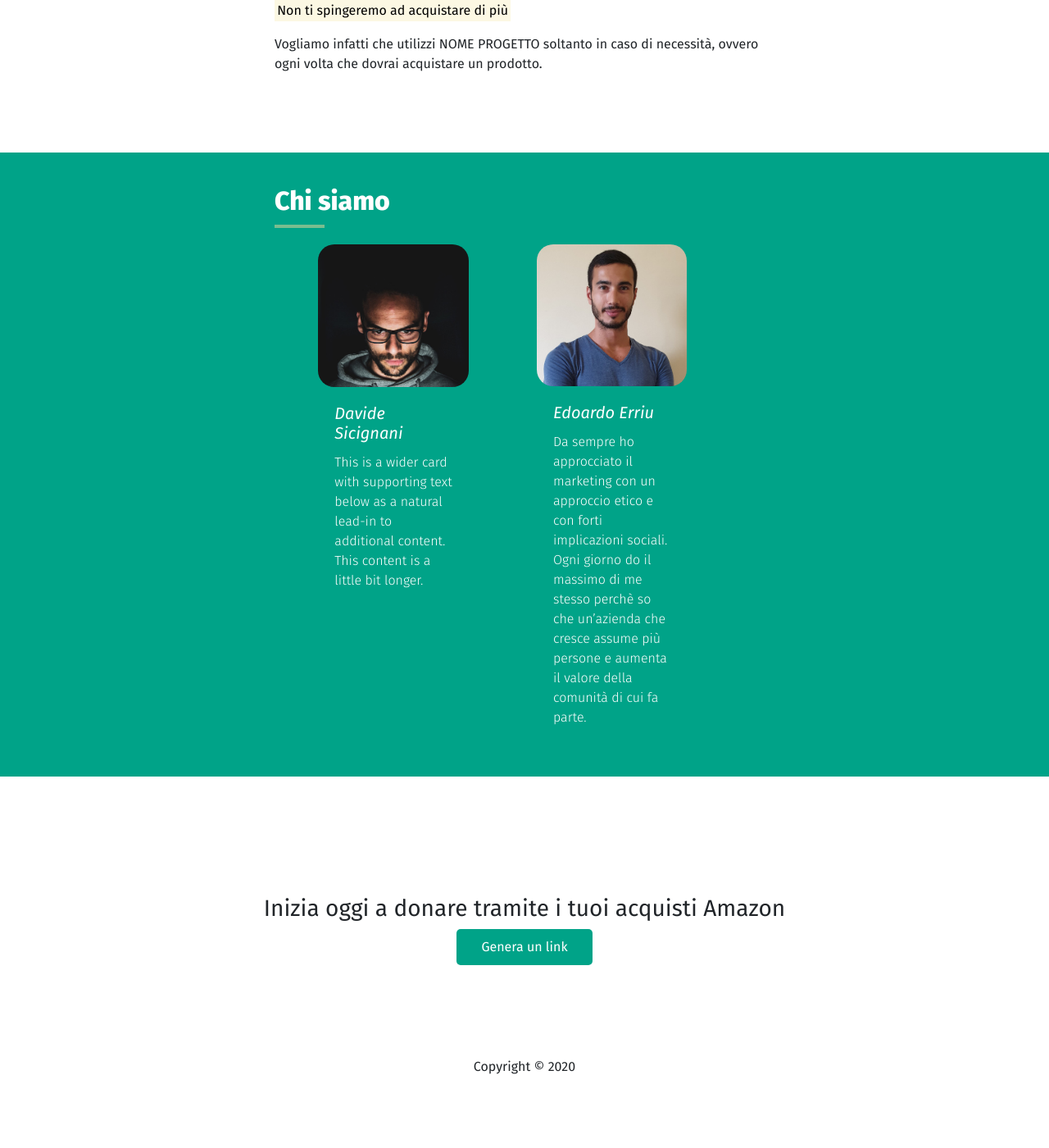
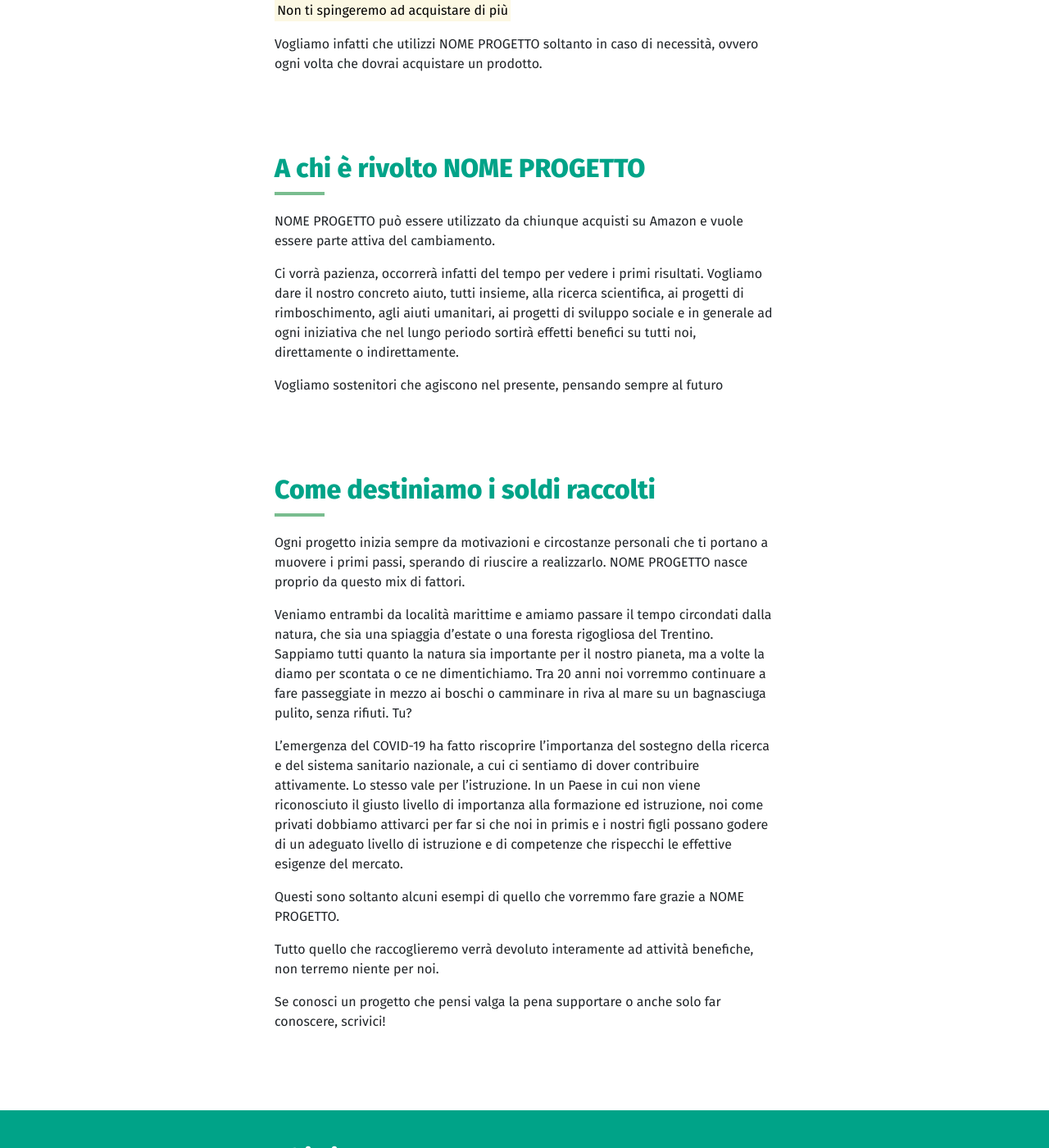
Before and after one commit to sprint-studio/charity-buy, a Jekyll site: the page built from index.html, in a window 1280 px wide and 1400 px high, scrolled down 2325 px. Shown: the whole window at 82% size. Built offline with Jekyll 4.4.1, drawn with Linux system fonts in a browser that asks for light colours; before the commit the page ends 3638 px from its top, so only the background shows below that.

Commit message:
Added target, charity and team section with contents

```diff
--- a/_data/content.yml
+++ b/_data/content.yml
@@ -37,16 +37,37 @@ what-is:
   primary-btn-text: ""
   secondary-btn-text: ""
 
-why:
-  - section-title: "Cos’è NOME PROGETTO"
-    section-content: ""
-    primary-btn-text: ""
-    secondary-btn-text: ""
+target:
+  section-title: "A chi è rivolto NOME PROGETTO"
+  section-content:
+    paragraphs:
+      - "NOME PROGETTO può essere utilizzato da chiunque acquisti su Amazon e vuole essere parte attiva del cambiamento."
+      - "Ci vorrà pazienza, occorrerà infatti del tempo per vedere i primi risultati. Vogliamo dare il nostro concreto aiuto, tutti insieme, alla ricerca scientifica, ai progetti di rimboschimento, agli aiuti umanitari, ai progetti di sviluppo sociale e in generale ad ogni iniziativa che nel lungo periodo sortirà effetti benefici su tutti noi, direttamente o indirettamente."
+      - "Vogliamo sostenitori che agiscono nel presente, pensando sempre al futuro"
+  primary-btn-text: "Entra nella famiglia di NOME PROGETTO"
+  secondary-btn-text: ""
+
+charity:
+  section-title: "Come destiniamo i soldi raccolti"
+  section-content:
+      paragraphs:
+        - "Ogni progetto inizia sempre da motivazioni e circostanze personali che ti portano a muovere i primi passi, sperando di riuscire a realizzarlo. NOME PROGETTO nasce proprio da questo mix di fattori."
+        - "Veniamo entrambi da località marittime e amiamo passare il tempo circondati dalla natura, che sia una spiaggia d’estate o una foresta rigogliosa del Trentino. Sappiamo tutti quanto la natura sia importante per il nostro pianeta, ma a volte la diamo per scontata o ce ne dimentichiamo. Tra 20 anni noi vorremmo continuare a fare passeggiate in mezzo ai boschi o camminare in riva al mare su un bagnasciuga pulito, senza rifiuti. Tu?"
+        - "L’emergenza del COVID-19 ha fatto riscoprire l’importanza del sostegno della ricerca e del sistema sanitario nazionale, a cui ci sentiamo di dover contribuire attivamente. Lo stesso vale per l’istruzione. In un Paese in cui non viene riconosciuto il giusto livello di importanza alla formazione ed istruzione, noi come privati dobbiamo attivarci per far si che noi in primis e i nostri figli possano godere di un adeguato livello di istruzione e di competenze che rispecchi le effettive esigenze del mercato."
+        - "Questi sono soltanto alcuni esempi di quello che vorremmo fare grazie a NOME PROGETTO."
+        - "Tutto quello che raccoglieremo verrà devoluto interamente ad attività benefiche, non terremo niente per noi."
+        - "Se conosci un progetto che pensi valga la pena supportare o anche solo far conoscere, scrivici!"
+  primary-btn-text: "Consigliaci un progetto"
 
 team:
-  - name: "Davide Sicignani"
-    description: "This is a wider card with supporting text below as a natural lead-in to additional content. This content is a little bit longer."
-    image: "assets/img/davide-sicignani-web-developer.jpg"
-  - name: "Edoardo Erriu"
-    description: "Da sempre ho approcciato il marketing con un approccio etico e con forti implicazioni sociali. Ogni giorno do il massimo di me stesso perchè so che un’azienda che cresce assume più persone e aumenta il valore della comunità di cui fa parte."
-    image: "assets/img/edoardo-maria-erriu-web-marketing.jpg"
+  section-title: "Chi siamo"
+  section-content:
+    paragraphs:
+      - Siamo millenial, amiamo la natura e vogliamo fare qualcosa. Vogliamo essere di aiuto, tutto qui."
+    members:
+      - name: "Davide Sicignani"
+        description: "This is a wider card with supporting text below as a natural lead-in to additional content. This content is a little bit longer."
+        image: "assets/img/davide-sicignani-web-developer.jpg"
+      - name: "Edoardo Erriu"
+        description: "Da sempre ho approcciato il marketing con un approccio etico e con forti implicazioni sociali. Ogni giorno do il massimo di me stesso perchè so che un’azienda che cresce assume più persone e aumenta il valore della comunità di cui fa parte."
+        image: "assets/img/edoardo-maria-erriu-web-marketing.jpg"
--- /dev/null
+++ b/_includes/charity.html
@@ -0,0 +1,11 @@
+<section id="what-is">
+    <div class="row">
+      <div class="col-md-3"></div>
+      <div class="col-sm-12 col-md-6">
+          <h2 class="section-title">{{ site.data.content.charity.section-title }}</h2>
+          {% for paragraph in site.data.content.charity.section-content.paragraphs %}
+            <p>{{ paragraph }}</p>
+          {% endfor %}
+      </div>
+    </div>
+  </section>
--- /dev/null
+++ b/_includes/target.html
@@ -0,0 +1,11 @@
+<section id="what-is">
+    <div class="row">
+      <div class="col-md-3"></div>
+      <div class="col-sm-12 col-md-6">
+          <h2 class="section-title">{{ site.data.content.target.section-title }}</h2>
+          {% for paragraph in site.data.content.target.section-content.paragraphs %}
+            <p>{{ paragraph }}</p>
+          {% endfor %}
+      </div>
+    </div>
+  </section>
--- a/_includes/team.html
+++ b/_includes/team.html
@@ -1,5 +1,5 @@
 <section id="team" class="bg-dark-green">
-  <div class="row">
+<div class="row">
     <div class="col-3"></div>
     <div class="col-6">
       <h2 class="section-title">Chi siamo</h2>
--- a/_layouts/default.html
+++ b/_layouts/default.html
@@ -6,6 +6,8 @@
       {% include header.html %}
       {% include how-it-works.html %}
       {% include what-is.html %}
+      {% include target.html %}
+      {% include charity.html %}
       {% include team.html %}
       {{ content }}
       {% include call-to-action.html %}
```
Also changed, not shown: 1 other file.
